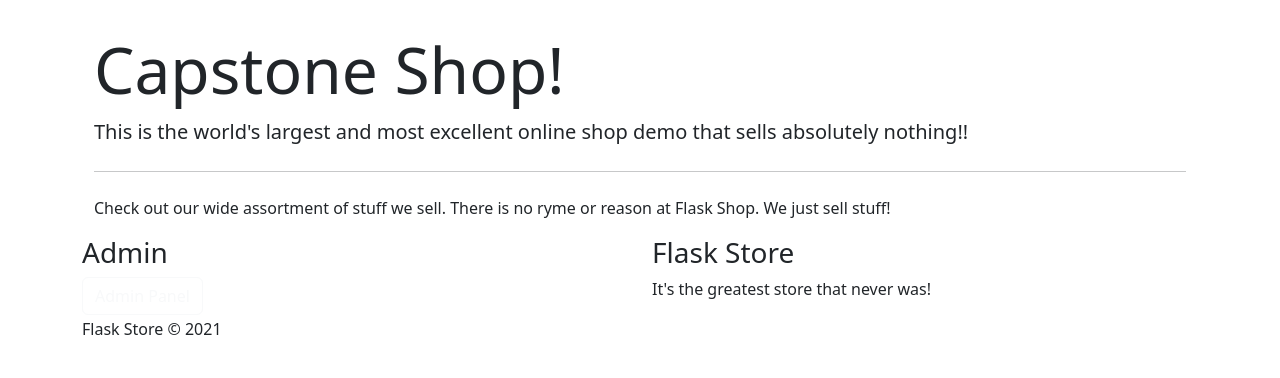
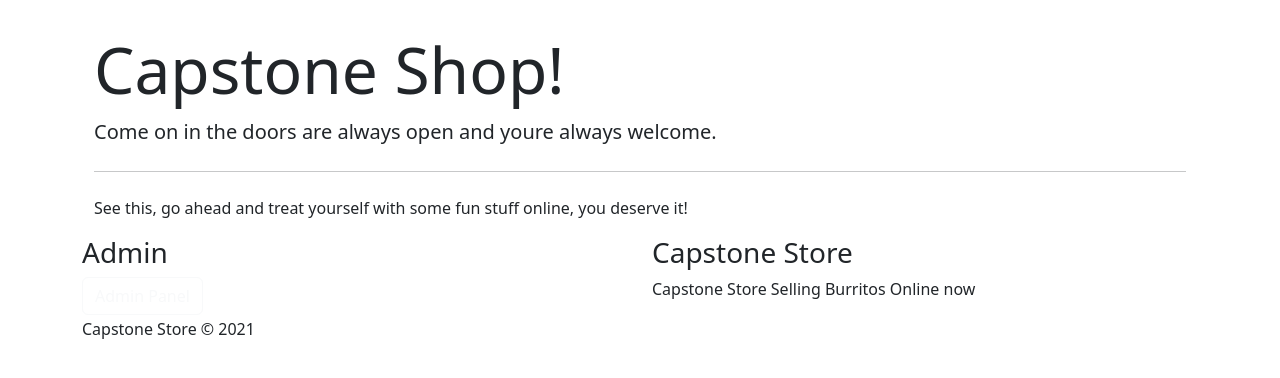
Before and after one commit to diegoarodriguez7/capstone-store, a Flask app: page / in a window 1280 px wide. Shown: the part 86-464 px from the top of the page. Run offline with Flask 2, Linux system fonts and the light colour scheme; data that the repository does not hold is empty; parts of the project's set-up code (start-up, migrations or seed data) failed here and were passed over; some libraries are stand-ins or nearby versions.

Commit message:
made changes to a few files

```diff
--- a/app.py
+++ b/app.py
@@ -8,14 +8,15 @@ from sqlalchemy import asc, desc
 import json
 import os
 import stripe
+import psycopg2
 
 app = Flask(__name__)
+
+app.config['SQLALCHEMY_DATABASE_URI'] = 'postgresql:///shop_db'
 app.config["SQLALCHEMY_TRACK_MODIFICATIONS"] = False
-app.config["SQLALCHEMY_ECHO"] = False
+app.config["SQLALCHEMY_ECHO"] = True
 app.config['SECRET_KEY'] = os.environ.get('SECRET_KEY', 'amamamama')
 app.config["UPLOADED_IMAGES_DEST"] = "uploads/images"
-
-
 
 connect_db(app)
 
@@ -240,7 +241,7 @@ def add():
             image = form.image.data
 
             if image == None:
-                img_url = 'https://upload.wikimedia.org/wikipedia/en/thumb/6/65/Happy_fun_ball.jpg/300px-Happy_fun_ball.jpg'
+                img_url = 'https://images.unsplash.com/photo-1633296453613-94b169c2e525?ixid=MnwxMjA3fDB8MHxwaG90by1wYWdlfHx8fGVufDB8fHx8&ixlib=rb-1.2.1&auto=format&fit=crop&w=1674&q=80'
             else:
                 # Show URL
                 img_url = images.url(images.save(image))
--- a/requirements.txt
+++ b/requirements.txt
@@ -48,7 +48,7 @@ pycodestyle==2.6.0
 pycparser==2.20
 Pygments==2.9.0
 pyobjc==7.3
-# pyobjc-core==7.3
+pyobjc-core==7.3
 pyobjc-framework-Accessibility==7.3
 pyobjc-framework-Accounts==7.3
 pyobjc-framework-AddressBook==7.3
@@ -69,7 +69,7 @@ pyobjc-framework-CallKit==7.3
 pyobjc-framework-CFNetwork==7.3
 pyobjc-framework-ClassKit==7.3
 pyobjc-framework-CloudKit==7.3
-# pyobjc-framework-Cocoa==7.3
+pyobjc-framework-Cocoa==7.3
 pyobjc-framework-Collaboration==7.3
 pyobjc-framework-ColorSync==7.3
 pyobjc-framework-Contacts==7.3
@@ -148,7 +148,7 @@ pyobjc-framework-Photos==7.3
 pyobjc-framework-PhotosUI==7.3
 pyobjc-framework-PreferencePanes==7.3
 pyobjc-framework-PushKit==7.3
-# pyobjc-framework-Quartz==7.3
+pyobjc-framework-Quartz==7.3
 pyobjc-framework-QuickLookThumbnailing==7.3
 pyobjc-framework-ReplayKit==7.3
 pyobjc-framework-SafariServices==7.3
--- a/templates/store-base.html
+++ b/templates/store-base.html
@@ -60,12 +60,12 @@
 
                     </div>
                     <div class="col-md-6 item text">
-                        <h3>Flask Store</h3>
-                        <p>It's the greatest store that never was!</p>
+                        <h3>Capstone Store</h3>
+                        <p>Capstone Store Selling Burritos Online now</p>
                     </div>
 
                 </div>
-                <p class="copyright">Flask Store © 2021</p>
+                <p class="copyright">Capstone Store © 2021</p>
             </div>
         </footer>
     </div>
--- a/templates/store.html
+++ b/templates/store.html
@@ -4,10 +4,10 @@
 <div class="container">
     <div class="jumbotron">
         <h1 class="display-3">Capstone Shop!</h1>
-        <p class="lead">This is the world's largest and most excellent online shop demo that sells absolutely nothing!!
+        <p class="lead">Come on in the doors are always open and youre always welcome.
         </p>
         <hr class="my-4">
-        <p>Check out our wide assortment of stuff we sell. There is no ryme or reason at Flask Shop. We just sell stuff!
+        <p>See this, go ahead and treat yourself with some fun stuff online, you deserve it!
         </p>
     </div>
     <div class="row">
```
Also changed, not shown: models.py (+4 -3 lines).
